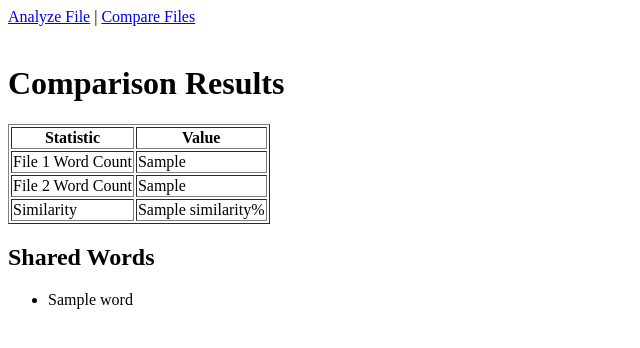
After one commit to mashailizra/text-analyzer-flask, a Flask app: template templates/compare_results.html in a window 1280 px wide. The commit adds this page. Shown: the top 348 px of the page, without its empty margins (0-640 px from the left). Run offline with Flask 3, Linux system fonts and the light colour scheme; the template is opened without the code that fills it: most values are stand-ins (such as "Sample title", 1, 10 or a date in 2020).

Commit message:
feat: add two-document comparison using Jaccard similarity on word sets

```diff
--- a/app.py
+++ b/app.py
@@ -38,3 +38,50 @@ def analyze():
             "index.html",
             error="Error: The file is empty."
         )
+
+@app.route("/compare", methods=["GET", "POST"])
+def compare():
+    if request.method == "POST":
+        file1 = request.files["file1"]
+        file2 = request.files["file2"]
+
+        try:
+            analyzer1 = TextAnalyzer(
+                file1.filename,
+                file1.stream
+            )
+
+            analyzer2 = TextAnalyzer(
+                file2.filename,
+                file2.stream
+            )
+
+            words1 = analyzer1.word_set
+            words2 = analyzer2.word_set
+
+            common_words = words1 & words2
+            union_words = words1 | words2
+
+            similarity = (len(common_words) / len(union_words)) * 100
+
+            return render_template(
+                "compare_results.html",
+                word_count1=analyzer1.word_count,
+                word_count2=analyzer2.word_count,
+                similarity=f"{similarity:.2f}",
+                common_words=sorted(common_words)
+            )
+
+        except UnsupportedFileTypeError:
+            return render_template(
+                "compare.html",
+                error="Error: Only .txt files are supported."
+            )
+
+        except EmptyFileError:
+            return render_template(
+                "compare.html",
+                error="Error: One or both files are empty."
+            )
+
+    return render_template("compare.html")
--- /dev/null
+++ b/templates/compare_results.html
@@ -0,0 +1,46 @@
+<!DOCTYPE html>
+<html>
+<head>
+    <title>Comparison Results</title>
+</head>
+<body>
+<nav>
+    <a href="/">Analyze File</a> |
+    <a href="/compare">Compare Files</a>
+</nav>
+
+<br>
+    <h1>Comparison Results</h1>
+
+    <table border="1">
+        <tr>
+            <th>Statistic</th>
+            <th>Value</th>
+        </tr>
+
+        <tr>
+            <td>File 1 Word Count</td>
+            <td>{{ word_count1 }}</td>
+        </tr>
+
+        <tr>
+            <td>File 2 Word Count</td>
+            <td>{{ word_count2 }}</td>
+        </tr>
+
+        <tr>
+            <td>Similarity</td>
+            <td>{{ similarity }}%</td>
+        </tr>
+    </table>
+
+    <h2>Shared Words</h2>
+
+    <ul>
+        {% for word in common_words %}
+            <li>{{ word }}</li>
+        {% endfor %}
+    </ul>
+
+</body>
+</html>
--- a/templates/results.html
+++ b/templates/results.html
@@ -4,7 +4,12 @@
     <title>Analysis Results</title>
 </head>
 <body>
+<nav>
+    <a href="/">Analyze File</a> |
+    <a href="/compare">Compare Files</a>
+</nav>
 
+<br>
     <h1>Text Analysis Results</h1>
 
     <table border="1">
```
Also changed, not shown: analyzer.py (+14 -3 lines), templates/compare.html (added, +38 -0 lines), templates/index.html (+7 -0 lines), README.md.
